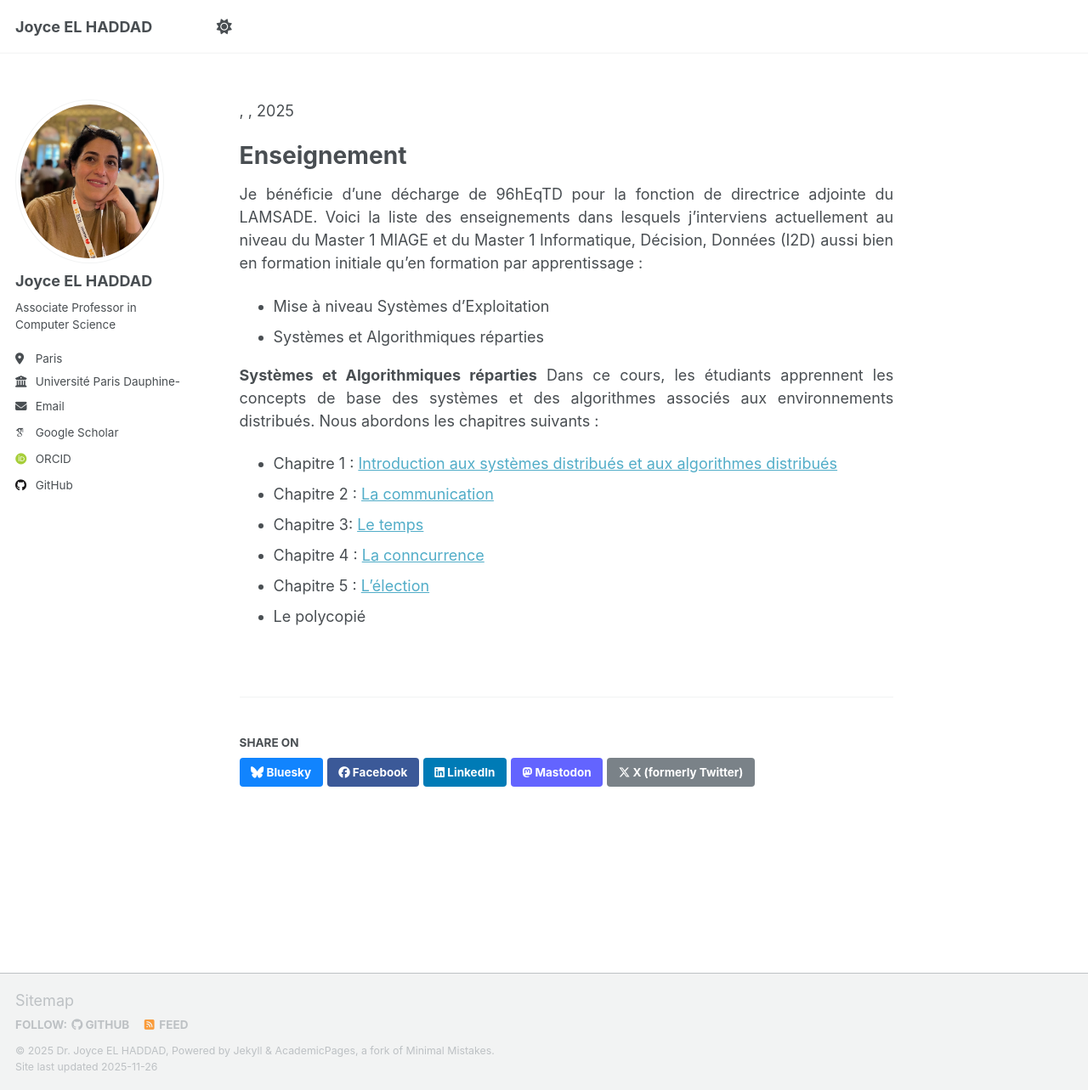
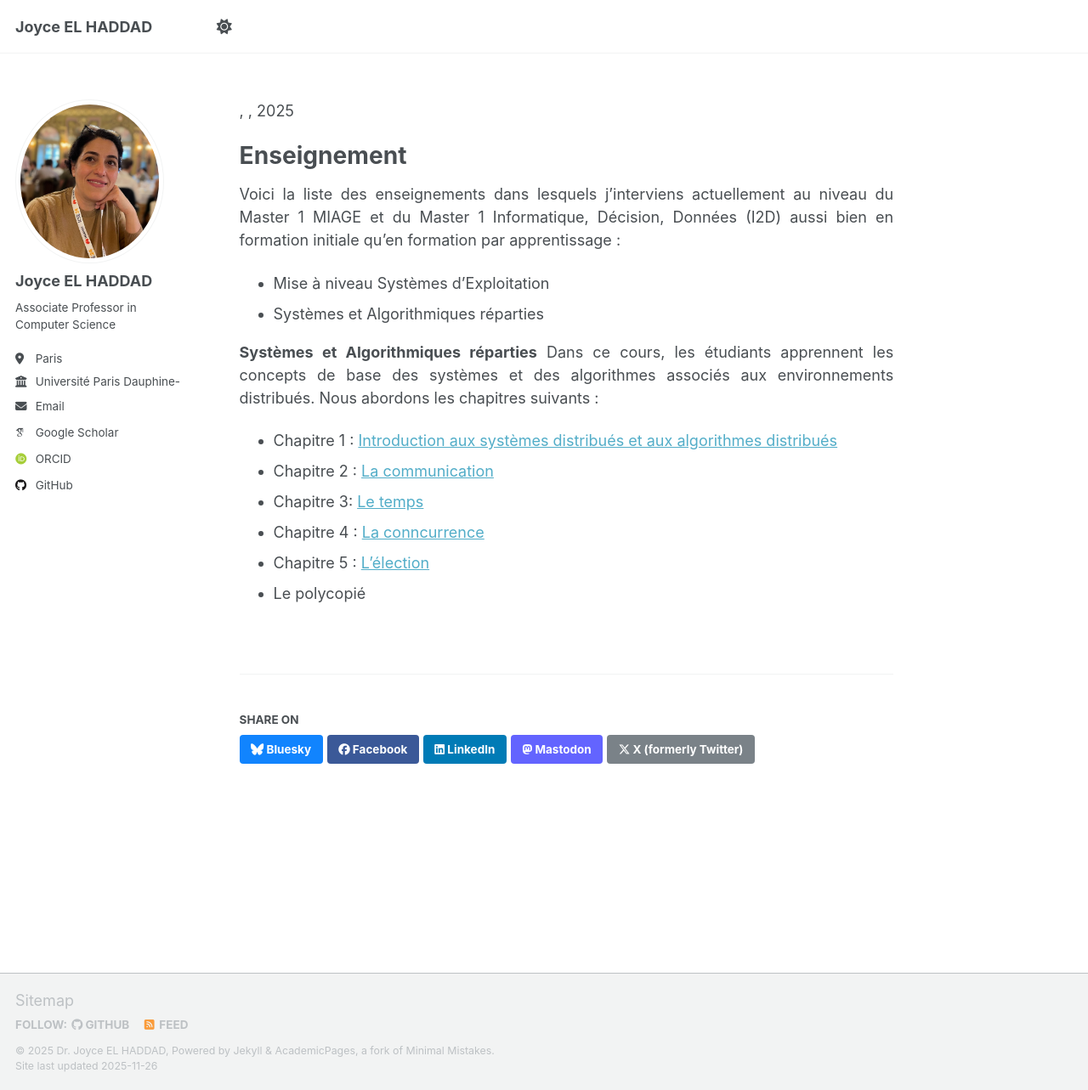
Before and after one commit to joyceelhaddad/joyceelhaddad.github.io, a Jekyll site: the page built from _teaching/25-26-teaching.md, in a window 1280 px wide and 1283 px high. Shown: the whole window at 85% size. Built offline with Jekyll 4.4.1, drawn with Linux system fonts in a browser that asks for light colours; some web fonts are replaced; a script that is not in the unit is left out.

Commit message:
Update 25-26-teaching.md

```diff
--- a/_teaching/25-26-teaching.md
+++ b/_teaching/25-26-teaching.md
@@ -6,7 +6,7 @@ permalink: /teaching/
 Enseignement
 ======
 
-Je bénéficie d'une décharge de 96hEqTD pour la fonction de directrice adjointe du LAMSADE. Voici la liste des enseignements dans lesquels j'interviens actuellement au niveau du Master 1 MIAGE et du Master 1 Informatique, Décision, Données (I2D) aussi bien en formation initiale qu'en formation par apprentissage  :
+Voici la liste des enseignements dans lesquels j'interviens actuellement au niveau du Master 1 MIAGE et du Master 1 Informatique, Décision, Données (I2D) aussi bien en formation initiale qu'en formation par apprentissage :
 - Mise à niveau Systèmes d'Exploitation
 - Systèmes et Algorithmiques réparties
 
```
